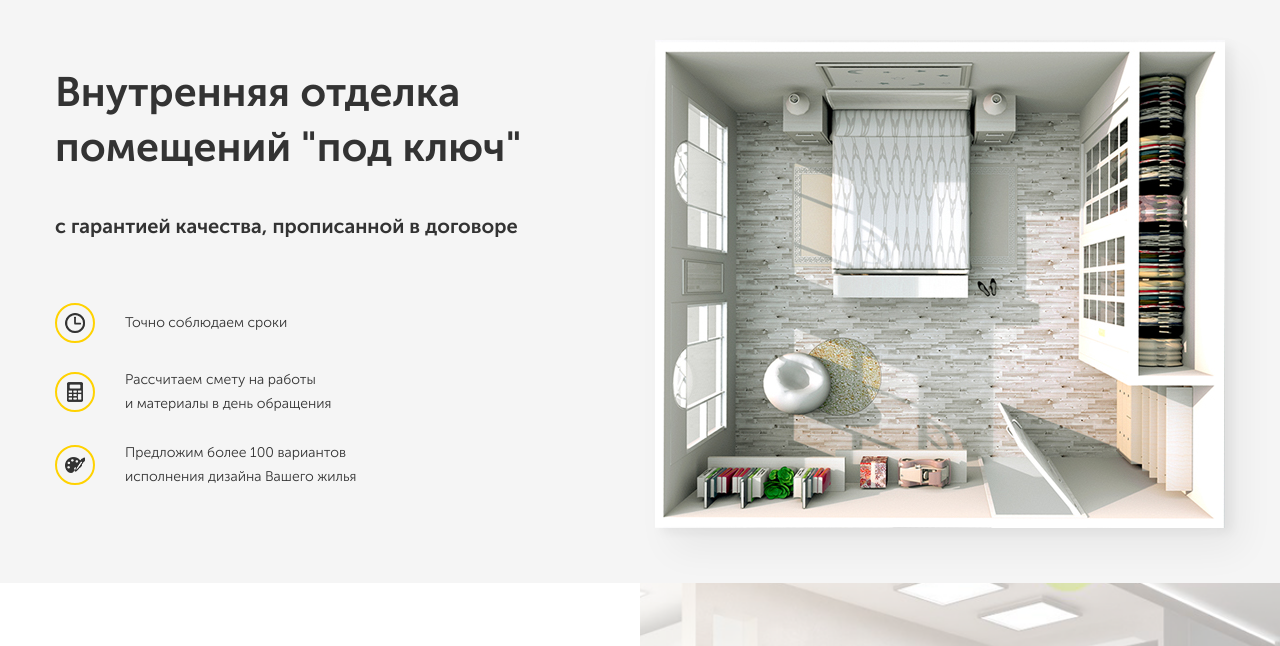
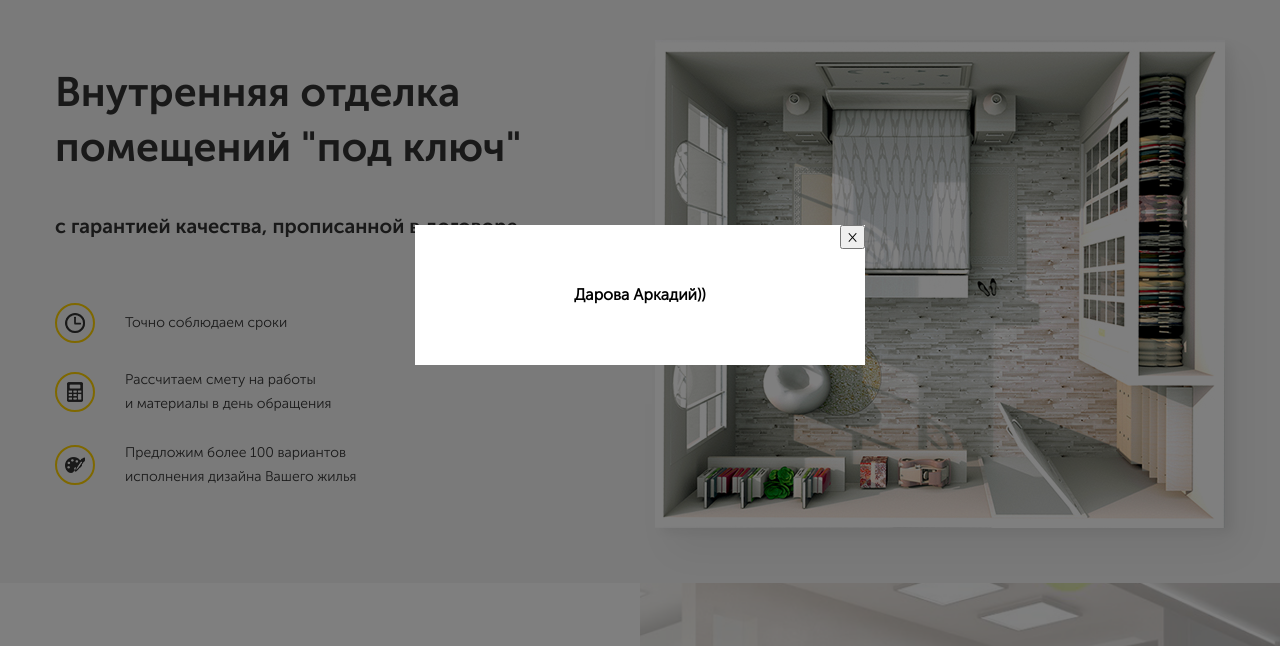
Before and after one commit to w2nderer/webstart, a plain HTML site: page src/index.html in a window 1280 px wide. Both pictures are taken after a click on the button "Перезвоните мне". Shown: the part 105-751 px from the top of the page. Drawn offline with Linux system fonts and the light colour scheme.

Commit message:
добавил к button js окно

```diff
--- a/src/index.html
+++ b/src/index.html
@@ -7,7 +7,7 @@
   <meta http-equiv="X-UA-Compatible" content="ie=edge">
   <link rel="stylesheet" href="css/normalize.css">
   <link rel="stylesheet" href="css/style.css">
-  <title>lesson-15</title>
+  <title>lesson-17</title>
 </head>
 
 <body>
@@ -23,7 +23,7 @@
             <span class="navbar__address">Калуга, Москва, МО</span>
             <a href="tel:+7 (495) 42-251-31" class="navbar__phone">+7 (495) 42-251-31</a>
           </div>
-          <button class="button navbar__button"> Перезвоните мне</button>
+          <button class="button navbar__button" id="button"> Перезвоните мне</button>
           <!-- /.navbar__contacts -->
         </div>
         <!-- /.navbar__info -->
@@ -107,7 +107,15 @@
     </section>
     <!-- /.offer -->
   </main>
-
+  <div class="modal" id="modal">
+    <div class="modal-dialog">
+      <button class="modal-dialog__close" id="close">&times;</button>
+      <h4 class="modal-dialog__title">Дарова Аркадий))</h4>
+    </div>
+    <!-- /.modal-dialog -->
+  </div>
+  <!-- /.modal -->
+<script src="js/main.js" ></script>
 </body>
 
 </html>
--- /dev/null
+++ b/src/js/main.js
@@ -0,0 +1,12 @@
+var button = document.querySelector("#button");
+var modal = document.querySelector("#modal");
+var close = document.querySelector("#close");
+
+button.addEventListener("click",function() {
+ modal.classList.add("modal_active");
+
+});
+close.addEventListener("click",function() {
+ modal.classList.remove("modal_active");
+
+});
--- /dev/null
+++ b/src/sass/blocks/_modal.sass
@@ -0,0 +1,23 @@
+.modal
+ position: fixed
+ left: 0
+ top: 0
+ width: 100%
+ height: 100%
+ background-color: rgba(#000000, 0.5)
+ display: none
+ &_active
+  display: flex
+ &-dialog
+  position: relative
+  margin: auto
+  max-width: 450px
+  width: 90%
+  min-width: 200px
+  background-color: #ffffff
+  padding: 40px
+  text-align: center
+  &__close
+   position: absolute
+   top: 0
+   right: 0
--- a/src/sass/style.sass
+++ b/src/sass/style.sass
@@ -7,3 +7,5 @@
 @import "blocks/hero"
 /* Стили для блока offer */
 @import "blocks/offer"
+/* Стили модального окна */
+@import "blocks/modal"
```
Also changed, not shown: src/css/style.css, src/sass/blocks/_navbar.sass (line endings or trailing spaces), 1 other file.
